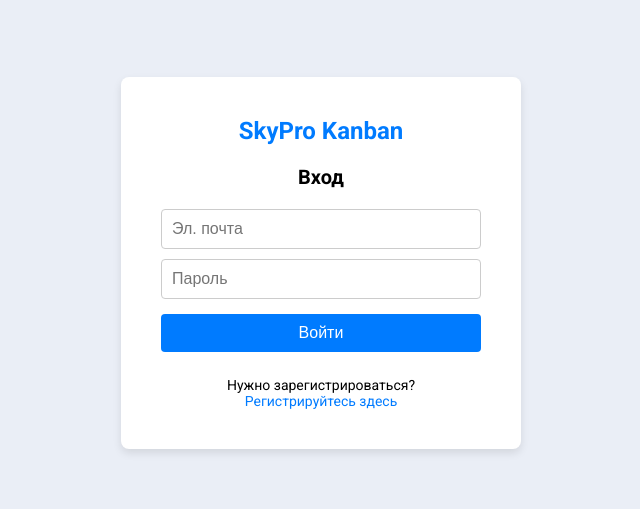
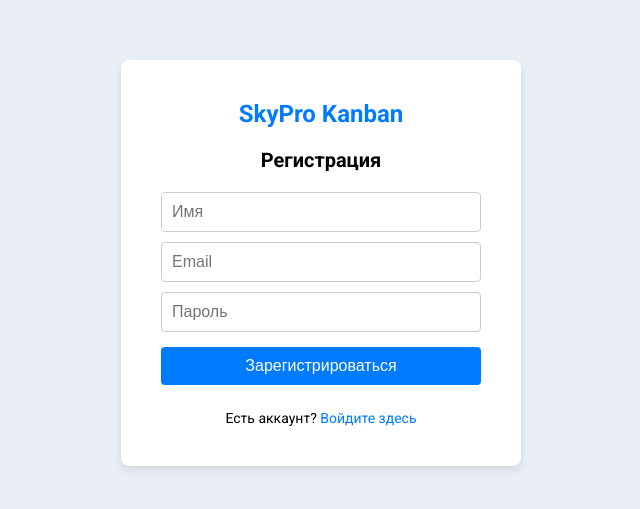
Before and after one commit to JeinLo/skypro-kanban, a React (Vite) app: page /register in a window 1280 px wide. Shown: the part 137-646 px from the top of the page, without its empty margins (319-959 px from the left). Built offline with nearby package versions, Linux system fonts and the light colour scheme.

Commit message:
api 2 исправила замечния, не возвращаются карточки

```diff
--- a/src/App.jsx
+++ b/src/App.jsx
@@ -1,6 +1,6 @@
 import styled from "styled-components";
 import GlobalStyle from "./styles/GlobalStyles";
-import AppRoutes from "./AppRoutes";
+import AppRoutes from "./AppRoutes.jsx";
 
 const StyledApp = styled.div`
   min-height: 100vh;
--- a/src/AppRoutes.jsx
+++ b/src/AppRoutes.jsx
@@ -1,14 +1,14 @@
 import { Routes, Route } from "react-router-dom";
 import { useEffect, useState } from "react";
-import MainPage from "./pages/MainPage";
-import LoginPage from "./pages/LoginPage";
-import RegisterPage from "./pages/RegisterPage";
-import CardPage from "./pages/CardPage";
-import NewCardPage from "./pages/NewCardPage";
-import ExitPage from "./pages/ExitPage";
-import NotFoundPage from "./pages/NotFoundPage";
-import PrivateRoute from "./PrivateRoute";
-import Layout from "./components/Layout";
+import MainPage from "./pages/MainPage.jsx";
+import LoginPage from "./pages/LoginPage.jsx";
+import RegisterPage from "./pages/RegisterPage.jsx";
+import CardPage from "./pages/CardPage.jsx";
+import NewCardPage from "./pages/NewCardPage.jsx";
+import ExitPage from "./pages/ExitPage.jsx";
+import NotFoundPage from "./pages/NotFoundPage.jsx";
+import PrivateRoute from "./PrivateRoute.jsx";
+import Layout from "./components/Layout.jsx";
 
 function AppRoutes() {
   const [isAuth, setIsAuth] = useState(false);
@@ -19,16 +19,22 @@ function AppRoutes() {
     const authStatus = localStorage.getItem("isAuth") === "true";
     const userInfo = localStorage.getItem("userInfo");
     if (userInfo) {
-      const parsed = JSON.parse(userInfo);
-      setToken(parsed.token);
+      try {
+        const parsed = JSON.parse(userInfo);
+        setToken(parsed.user?.token || parsed.token || null);
+      } catch (err) {
+        console.error("Parse userInfo error:", err);
+      }
     }
     setIsAuth(authStatus);
     setLoading(false);
-  }, []);
+    console.log("AppRoutes init:", { isAuth: authStatus, token });
+  }, []); // Пустой массив, так как это инициализация при монтировании
 
   useEffect(() => {
-    localStorage.setItem("isAuth", isAuth);
-  }, [isAuth]);
+    localStorage.setItem("isAuth", String(isAuth));
+    console.log("isAuth updated:", isAuth, "token:", token);
+  }, [isAuth, token]);
 
   return (
     <Routes>
--- a/src/PrivateRoute.jsx
+++ b/src/PrivateRoute.jsx
@@ -1,7 +1,8 @@
 import { Navigate, Outlet } from "react-router-dom";
 
 function PrivateRoute({ isAuth }) {
-  return isAuth ? <Outlet /> : <Navigate to="/login" />;
+  console.log("PrivateRoute check:", { isAuth });
+  return isAuth ? <Outlet /> : <Navigate to="/login" replace />;
 }
 
 export default PrivateRoute;
--- a/src/components/Header/Header.jsx
+++ b/src/components/Header/Header.jsx
@@ -1,16 +1,53 @@
-import {
-  SHeader,
-  Logo,
-  StyledActions,
-  StyledTaskLink,
-  StyledUserLink,
-  StyledArrow,
-} from "./Header.styled";
 import { useState } from "react";
-import PopUser from "../popups/PopUser/PopUser";
+import { Link } from "react-router-dom";
+import styled from "styled-components";
+import PopUser from "../popups/PopUser/PopUser.jsx";
+
+const SHeader = styled.header`
+  display: flex;
+  justify-content: space-between;
+  align-items: center;
+  padding: 10px 20px;
+  background-color: #007bff;
+  color: #ffffff;
+`;
+
+const Logo = styled.div`
+  font-size: 24px;
+  font-weight: bold;
+`;
+
+const StyledActions = styled.div`
+  display: flex;
+  gap: 20px;
+`;
+
+const StyledTaskLink = styled(Link)`
+  color: #ffffff;
+  text-decoration: none;
+  &:hover {
+    text-decoration: underline;
+  }
+`;
+
+const StyledUserLink = styled.button`
+  background: none;
+  border: none;
+  color: #ffffff;
+  cursor: pointer;
+  display: flex;
+  align-items: center;
+  gap: 5px;
+`;
+
+const StyledArrow = styled.span`
+  font-size: 12px;
+`;
 
 function Header({ setIsAuth }) {
   const [isPopUserOpen, setIsPopUserOpen] = useState(false);
+  const userInfo = JSON.parse(localStorage.getItem("userInfo")) || {};
+  const name = userInfo.user?.name || "Ivan Ivanov";
 
   return (
     <SHeader>
@@ -18,7 +55,7 @@ function Header({ setIsAuth }) {
       <StyledActions>
         <StyledTaskLink to="/card/add">Создать задание</StyledTaskLink>
         <StyledUserLink onClick={() => setIsPopUserOpen(!isPopUserOpen)}>
-          Ivan Ivanov <StyledArrow>▼</StyledArrow>
+          {name} <StyledArrow>▼</StyledArrow>
         </StyledUserLink>
         <PopUser isOpen={isPopUserOpen} setIsAuth={setIsAuth} />
       </StyledActions>
--- a/src/components/Layout.jsx
+++ b/src/components/Layout.jsx
@@ -1,5 +1,5 @@
 import styled from "styled-components";
-import Header from "./Header/Header";
+import Header from "./Header/Header.jsx";
 import { Outlet } from "react-router-dom";
 
 const StyledLayout = styled.div`
--- a/src/components/popups/PopUser/PopUser.jsx
+++ b/src/components/popups/PopUser/PopUser.jsx
@@ -18,10 +18,14 @@ function PopUser({ isOpen, setIsAuth }) {
     navigate("/exit");
   };
 
+  const userInfo = JSON.parse(localStorage.getItem("userInfo")) || {};
+  const name = userInfo.user?.name || "Ivan Ivanov";
+  const email = userInfo.user?.login || "ivan@example.com";
+
   return (
     <StyledPopUser isOpen={isOpen}>
-      <StyledName>Ivan Ivanov</StyledName>
-      <StyledEmail>ivan@example.com</StyledEmail>
+      <StyledName>{name}</StyledName>
+      <StyledEmail>{email}</StyledEmail>
       <StyledSelect>
         <option value="theme1">Тема 1</option>
         <option value="theme2">Тема 2</option>
--- a/src/pages/LoginPage.jsx
+++ b/src/pages/LoginPage.jsx
@@ -105,7 +105,7 @@ const AuthForm = ({ isSignUp, setIsAuth, setToken }) => {
     }
     if (!formData.login.trim()) {
       newErrors.login = true;
-      setError("Заполните эл. почту");
+      setError("Заполните логин");
       isValid = false;
     }
     if (!formData.password.trim()) {
@@ -133,16 +133,14 @@ const AuthForm = ({ isSignUp, setIsAuth, setToken }) => {
     if (!validateForm()) return;
 
     try {
-      const data = isSignUp
-        ? await signUp(formData)
-        : await signIn({ login: formData.login, password: formData.password });
+      const data = isSignUp ? await signUp(formData) : await signIn(formData);
       setIsAuth(true);
       setToken(data.token);
       localStorage.setItem("userInfo", JSON.stringify(data));
       localStorage.setItem("isAuth", true);
       navigate("/");
     } catch (err) {
-      setError(err.message);
+      setError(err.message || "Ошибка авторизации");
     }
   };
 
@@ -166,7 +164,7 @@ const AuthForm = ({ isSignUp, setIsAuth, setToken }) => {
             <StyledInput
               type="text"
               name="login"
-              placeholder="Эл. почта"
+              placeholder="Логин"
               value={formData.login}
               onChange={handleChange}
               $error={errors.login}
--- a/src/pages/RegisterPage.jsx
+++ b/src/pages/RegisterPage.jsx
@@ -1,4 +1,213 @@
-import AuthForm from "./LoginPage";
+import styled from "styled-components";
+import { Link, useNavigate } from "react-router-dom";
+import { useState } from "react";
+import { signIn, signUp } from "../services/auth";
+
+const StyledBackground = styled.div`
+  display: flex;
+  justify-content: center;
+  align-items: center;
+  min-height: 100vh;
+  background-color: #eaeef6;
+`;
+
+const StyledModal = styled.div`
+  background-color: #ffffff;
+  padding: 40px;
+  border-radius: 8px;
+  box-shadow: 0 4px 8px rgba(0, 0, 0, 0.1);
+  width: 100%;
+  max-width: 400px;
+`;
+
+const StyledLogo = styled.div`
+  font-size: 24px;
+  font-weight: bold;
+  color: #007bff;
+  text-align: center;
+  margin-bottom: 20px;
+`;
+
+const StyledTitle = styled.h2`
+  font-size: 20px;
+  margin-bottom: 20px;
+  text-align: center;
+`;
+
+const StyledForm = styled.form`
+  display: flex;
+  flex-direction: column;
+  gap: 15px;
+`;
+
+const StyledInputWrapper = styled.div`
+  display: flex;
+  flex-direction: column;
+  gap: 10px;
+`;
+
+const StyledInput = styled.input`
+  padding: 10px;
+  border: 1px solid ${(props) => (props.$error ? "red" : "#ccc")};
+  border-radius: 4px;
+  font-size: 16px;
+`;
+
+const StyledButton = styled.button`
+  background-color: #007bff;
+  color: #ffffff;
+  padding: 10px;
+  border: none;
+  border-radius: 4px;
+  font-size: 16px;
+  cursor: pointer;
+  width: 100%;
+  &:hover {
+    background-color: #0056b3;
+  }
+`;
+
+const StyledFormGroup = styled.div`
+  text-align: center;
+  margin-top: 10px;
+  font-size: 14px;
+  & a {
+    color: #007bff;
+    text-decoration: none;
+    &:hover {
+      text-decoration: underline;
+    }
+  }
+`;
+
+const AuthForm = ({ isSignUp, setIsAuth, setToken }) => {
+  const navigate = useNavigate();
+  const [formData, setFormData] = useState({
+    name: "",
+    login: "",
+    password: "",
+  });
+  const [errors, setErrors] = useState({
+    name: false,
+    login: false,
+    password: false,
+  });
+  const [error, setError] = useState("");
+
+  const validateForm = () => {
+    const newErrors = { name: false, login: false, password: false };
+    let isValid = true;
+
+    if (isSignUp && !formData.name.trim()) {
+      newErrors.name = true;
+      setError("Заполните имя");
+      isValid = false;
+    }
+    if (!formData.login.trim()) {
+      newErrors.login = true;
+      setError("Заполните логин");
+      isValid = false;
+    } else if (!/\S+@\S+\.\S+/.test(formData.login)) {
+      newErrors.login = true;
+      setError("Логин должен быть email");
+      isValid = false;
+    }
+    if (!formData.password.trim()) {
+      newErrors.password = true;
+      setError("Заполните пароль");
+      isValid = false;
+    }
+
+    setErrors(newErrors);
+    return isValid;
+  };
+
+  const handleChange = (e) => {
+    const { name, value } = e.target;
+    setFormData({
+      ...formData,
+      [name]: value,
+    });
+    setErrors({ ...errors, [name]: false });
+    setError("");
+  };
+
+  const handleSubmit = async (e) => {
+    e.preventDefault();
+    if (!validateForm()) return;
+
+    try {
+      const data = isSignUp ? await signUp(formData) : await signIn(formData);
+      console.log("Auth response:", data);
+      setIsAuth(true);
+      setToken(data.user?.token || data.token);
+      localStorage.setItem("userInfo", JSON.stringify(data));
+      localStorage.setItem("isAuth", "true");
+      navigate("/");
+    } catch (err) {
+      console.error("Auth error:", err.message);
+      setError(err.message || "Ошибка регистрации");
+    }
+  };
+
+  return (
+    <StyledBackground>
+      <StyledModal>
+        <StyledLogo>SkyPro Kanban</StyledLogo>
+        <StyledTitle>{isSignUp ? "Регистрация" : "Вход"}</StyledTitle>
+        <StyledForm onSubmit={handleSubmit}>
+          <StyledInputWrapper>
+            {isSignUp && (
+              <StyledInput
+                type="text"
+                name="name"
+                placeholder="Имя"
+                value={formData.name}
+                onChange={handleChange}
+                $error={errors.name}
+              />
+            )}
+            <StyledInput
+              type="email"
+              name="login"
+              placeholder="Email"
+              value={formData.login}
+              onChange={handleChange}
+              $error={errors.login}
+            />
+            <StyledInput
+              type="password"
+              name="password"
+              placeholder="Пароль"
+              value={formData.password}
+              onChange={handleChange}
+              $error={errors.password}
+            />
+          </StyledInputWrapper>
+          {error && (
+            <p style={{ color: "red", textAlign: "center" }}>{error}</p>
+          )}
+          <StyledButton type="submit">
+            {isSignUp ? "Зарегистрироваться" : "Войти"}
+          </StyledButton>
+          {!isSignUp && (
+            <StyledFormGroup>
+              <p>Нужно зарегистрироваться?</p>
+              <Link to="/register">Регистрируйтесь здесь</Link>
+            </StyledFormGroup>
+          )}
+          {isSignUp && (
+            <StyledFormGroup>
+              <p>
+                Есть аккаунт? <Link to="/login">Войдите здесь</Link>
+              </p>
+            </StyledFormGroup>
+          )}
+        </StyledForm>
+      </StyledModal>
+    </StyledBackground>
+  );
+};
 
 function RegisterPage({ setIsAuth, setToken }) {
   return <AuthForm isSignUp={true} setIsAuth={setIsAuth} setToken={setToken} />;
```
Also changed, not shown: src/pages/MainPage.jsx (+65 -35 lines), src/services/api.js (+26 -1 lines), src/services/auth.js (+37 -19 lines).
